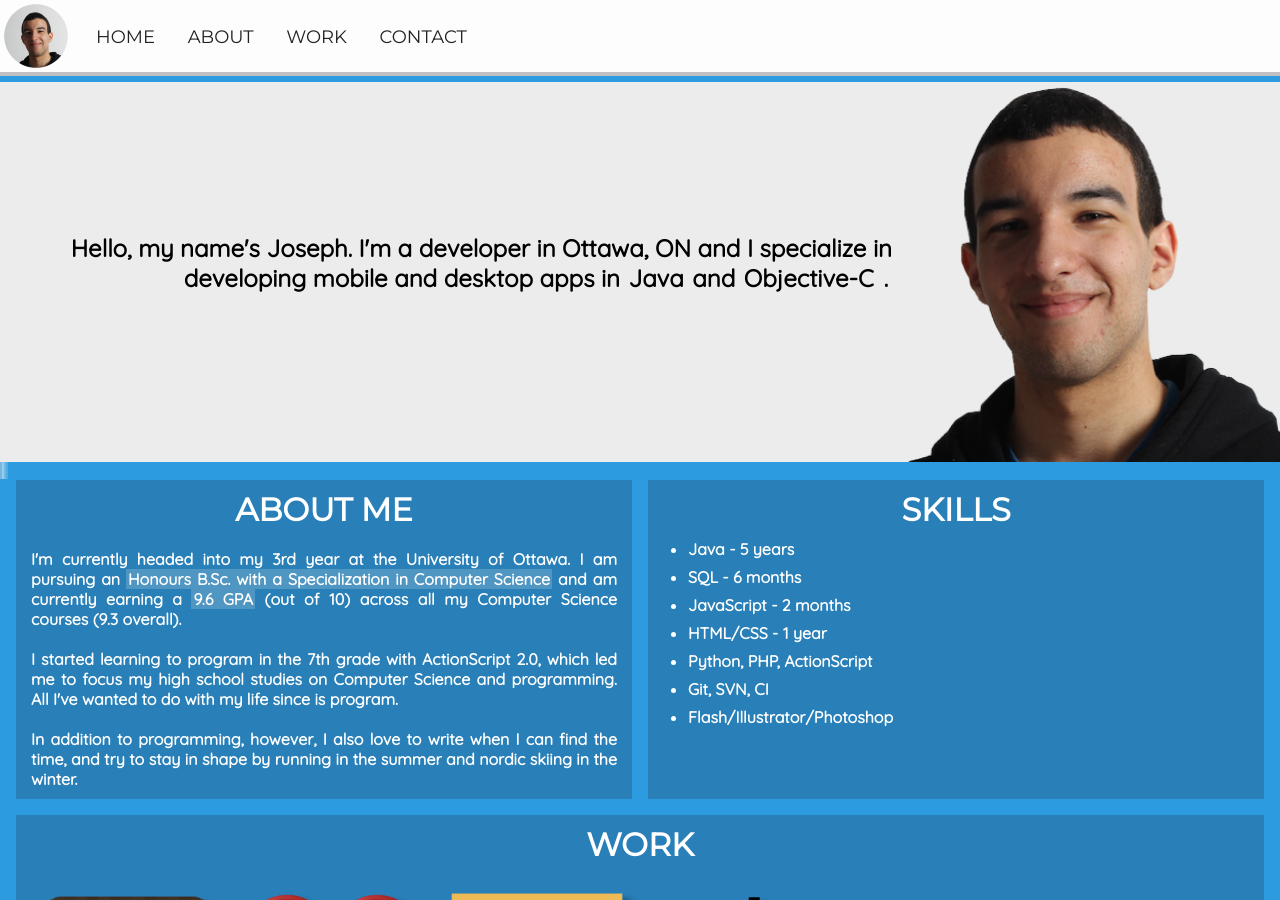
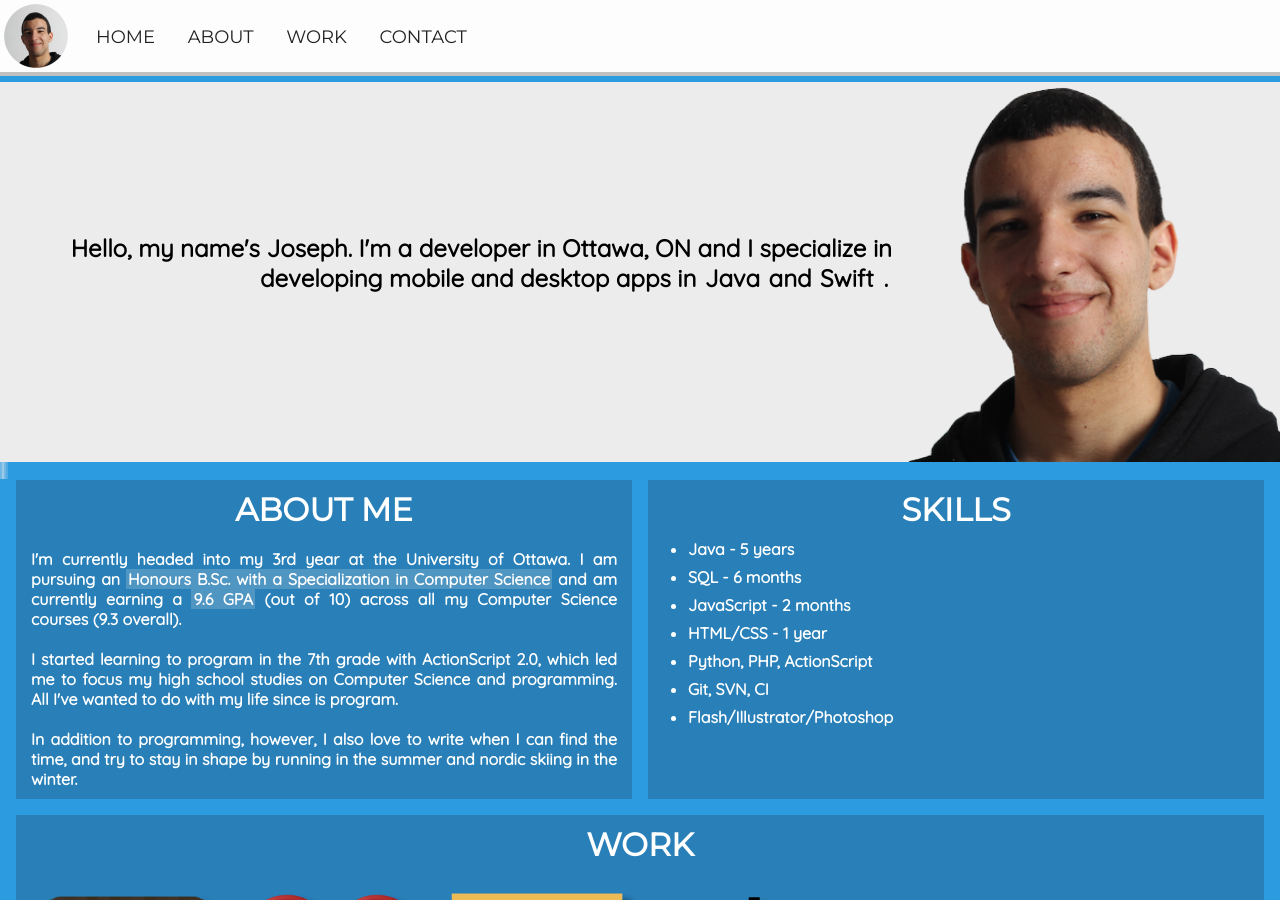
Before and after one commit to joseph-roque/joseph-roque.github.io, a Jekyll site: the page built from index.html, in a window 1280 px wide and 900 px high. Built offline with Jekyll 4.4.1, drawn with Linux system fonts in a browser that asks for light colours; nearby versions of some CDN libraries.

Commit message:
Updated language

```diff
--- a/index.html
+++ b/index.html
@@ -27,7 +27,7 @@ title: Joseph Roque | Developer
     <img src="{{ base }}/assets/jroque_headshot_380x380_nobackground.png" alt="Joseph Roque headshot" />
     <div class="vertically-centered-banner-outer">
         <div class="vertically-centered-banner-inner">
-            <h1>Hello, my name's Joseph. I'm a developer in Ottawa, ON and I specialize in developing mobile and desktop apps in <strong>Java</strong> and <span style="white-space: nowrap;"><strong>Objective-C<strong></span>.</h1>
+            <h1>Hello, my name's Joseph. I'm a developer in Ottawa, ON and I specialize in developing mobile and desktop apps in <strong style="white-space: nowrap;">Java</strong> and <span style="white-space: nowrap;"><strong>Swift<strong></span>.</h1>
         </div>
     </div>
 </div>
```
